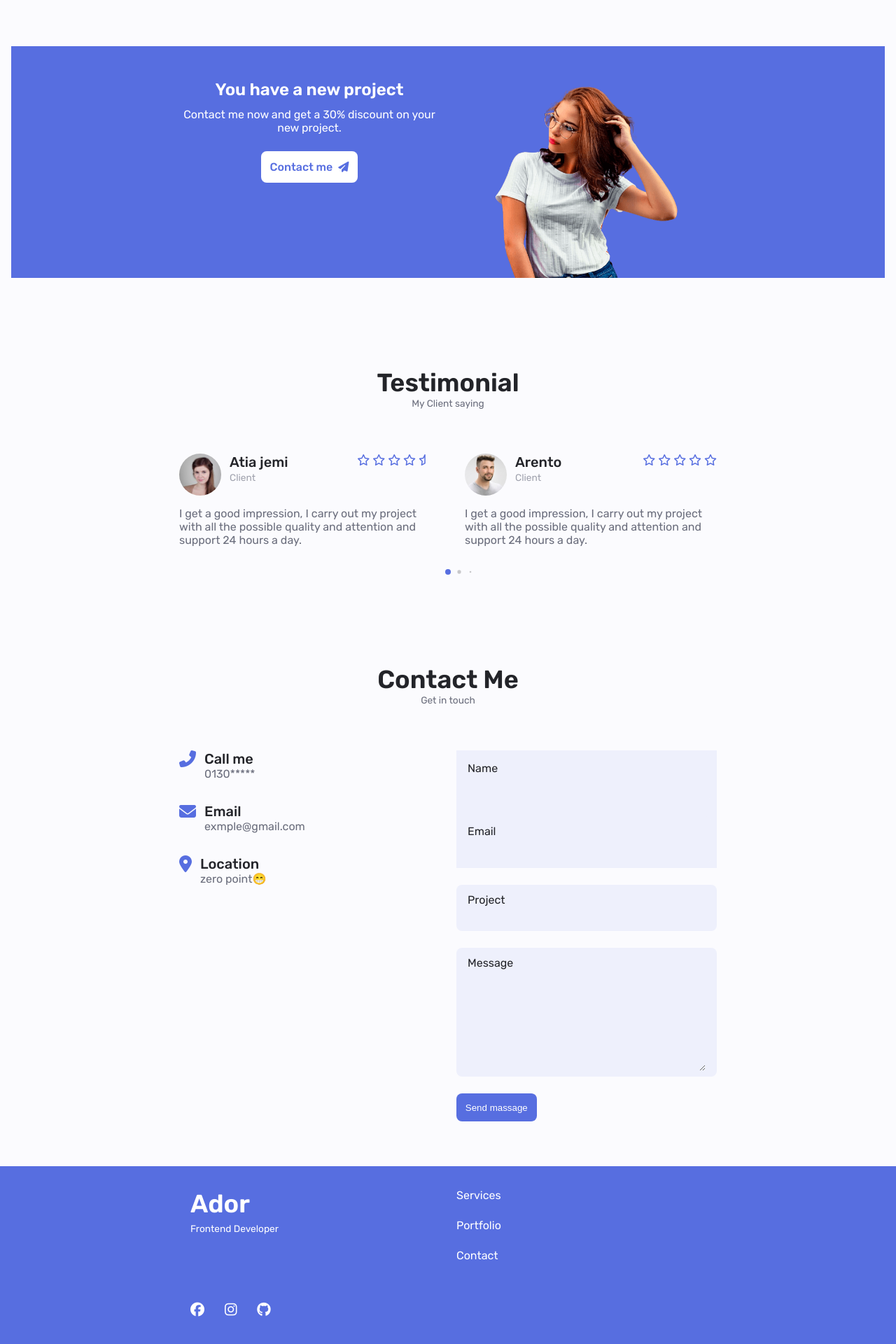
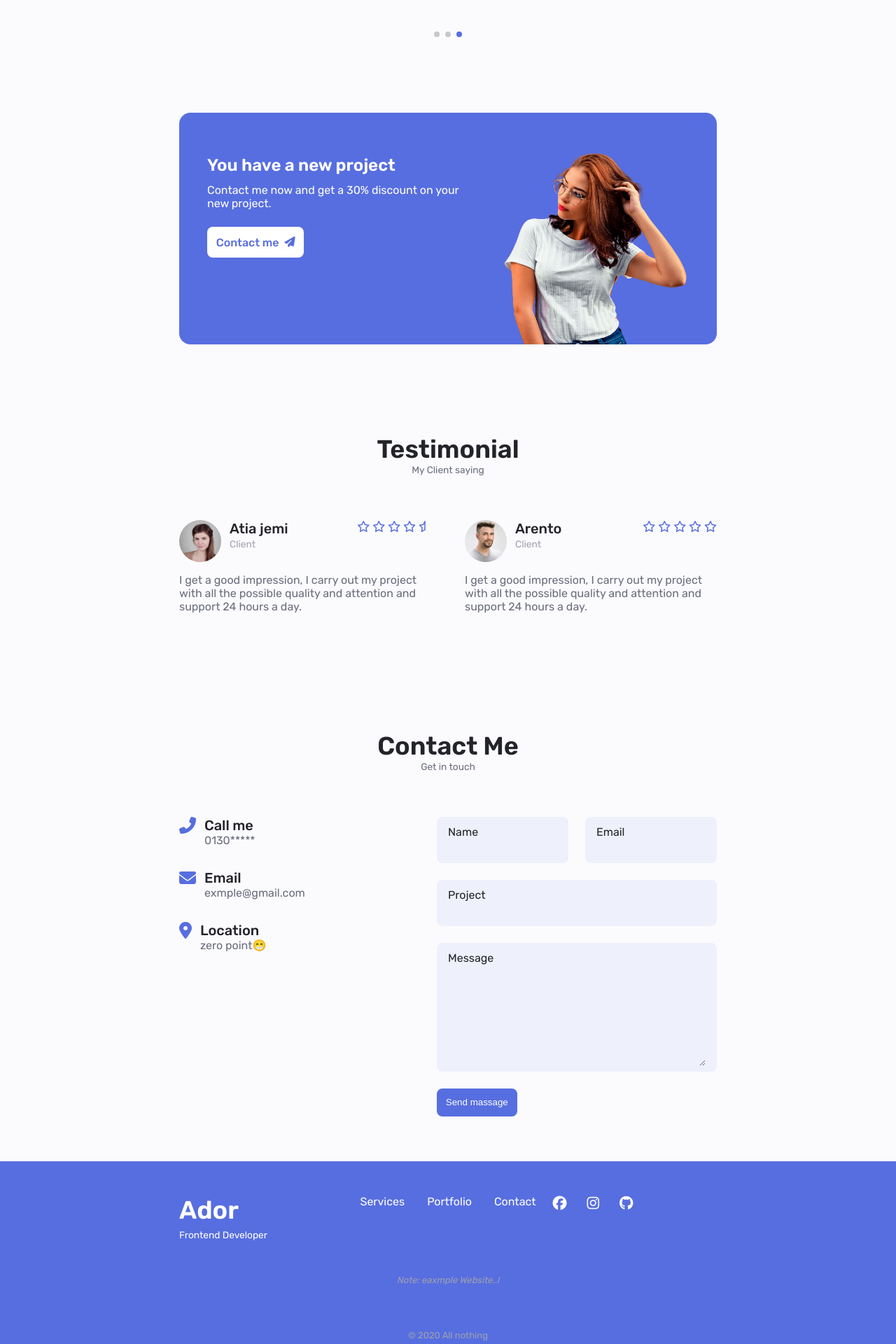
Before and after one commit to ador67/ador07.com, a PHP site: page / in a window 1280 px wide. Shown: the part 3600-5520 px from the top of the page at 70% size. Run offline with PHP 8.4, Linux system fonts and the light colour scheme; some libraries are stand-ins or nearby versions.

Commit message:
respon Done

```diff
--- a/assets/css/style.css
+++ b/assets/css/style.css
@@ -945,14 +945,13 @@
 
 /*========== SCROLL BAR ==========*/
 ::-webkit-scrollbar{
-  width: .40rem;
+  width: .50rem;
   background-color: var(--scroll-thumb-color);
-  border-radius: .5rem;
 }
 
 ::-webkit-scrollbar-thumb{
   background-color: var(--scroll-thumb-color);
-  border-radius: .5rem;
+  border-radius: .3rem;
 }
 
 ::-webkit-scrollbar-thumb:hover{
@@ -1163,6 +1162,83 @@
   .portfolio_content{
     align-items: center;
   }
+
+  .project{
+    text-align: initial;
+  }
+  .project_bg{
+    background: none;
+  }
+  .project_container{
+    background-color: var(--first-color-second);
+    border-radius: 1rem;
+    padding: 3rem 2.5rem 0;
+    grid-template-columns: 1fr max-content;
+    column-gap: 3rem;
+  }
+  .project_data{
+    padding-top: .8rem;
+  }
+  .footer_container{
+    grid-template-columns: repeat(3, 1fr);
+  }
+  .footer_bg{
+    padding: 3rem 0 3.5rem;
+  }
+  .footer_links{
+    flex-direction: row;
+    column-gap: 2rem;
+  }
+  .footer_social{
+    justify-self: flex-end;
+  }
+  .footer_copy{
+    margin-top: 4rem;
+  }
+  .contact_inputs {
+    grid-template-columns: repeat(2, 1fr);
+  }
 }
 
 /* For large devices */
+@media screen and (min-width:1024px){
+  .header,
+  .main,
+  .footer_container{
+    padding: 0;
+  }
+
+  .home_blob{
+    width: 320px;
+  }
+  .home_scroll{
+    transform: translateX(-6rem);
+  }
+
+  .services_container{
+    grid-template-columns: repeat(3, 238px);
+  }
+
+  .portfolio_content{
+    column-gap: 5rem;
+  }
+  .swiper-portfolio-icon{
+    font-size: 3.5rem;
+  }
+  .swiper-button-prev{
+    left: -3.5rem;
+  }
+  .swiper-button-next{
+    right: -3.5rem;
+  }
+  .swiper-container-horizontal > .swiper-pagination-bullets{
+    bottom: -4.5rem;
+  }
+
+  .contact_form{
+    width: 400px;
+  }
+  .contact_inputs{
+    grid-template-columns: repeat(2, 1fr);
+  }
+}
--- a/index.html
+++ b/index.html
@@ -827,7 +827,7 @@
                 </div>
 
                  <form class="contact_form grid" action="" method="get" accept-charset="utf-8">
-                   <div class="contact_input grid">
+                   <div class="contact_inputs grid">
                      <div class="contact_content">
                        <label for="Name" class="contact_label">Name</label>
                        <input class="contact_input" type="text" name="" id="Name" value="" required/>
```
